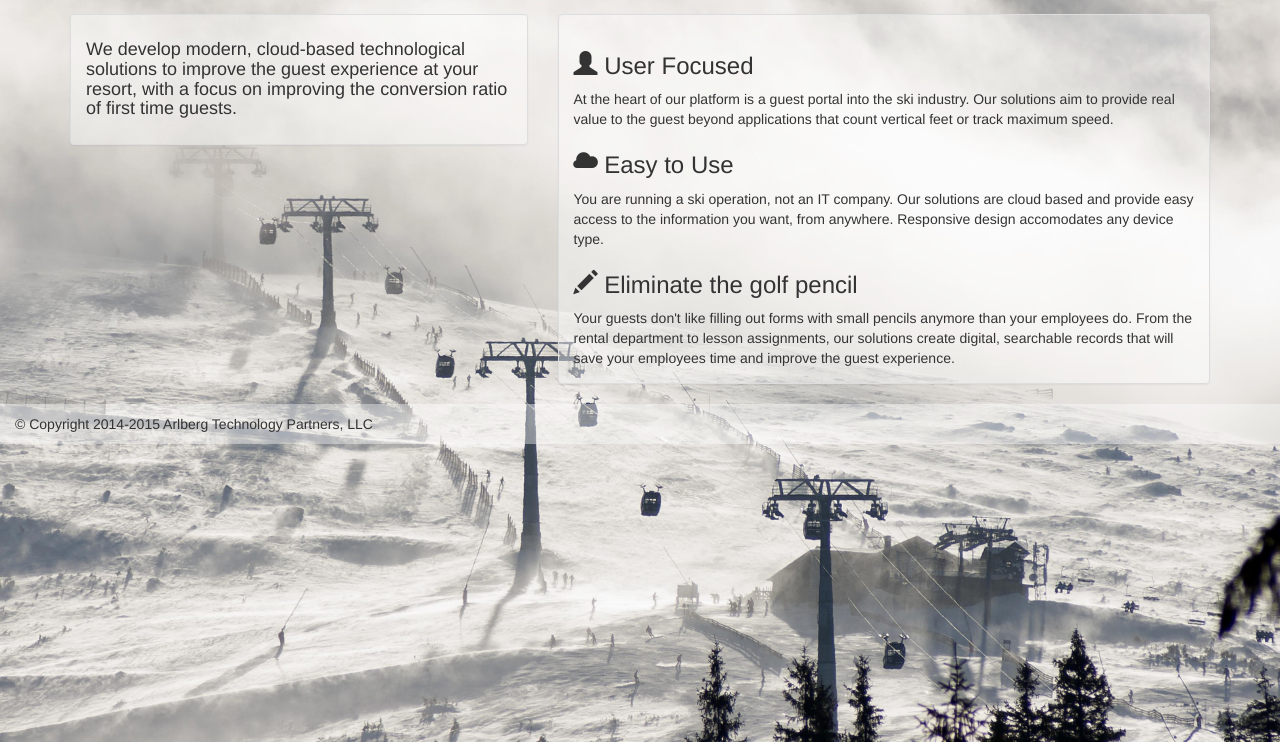
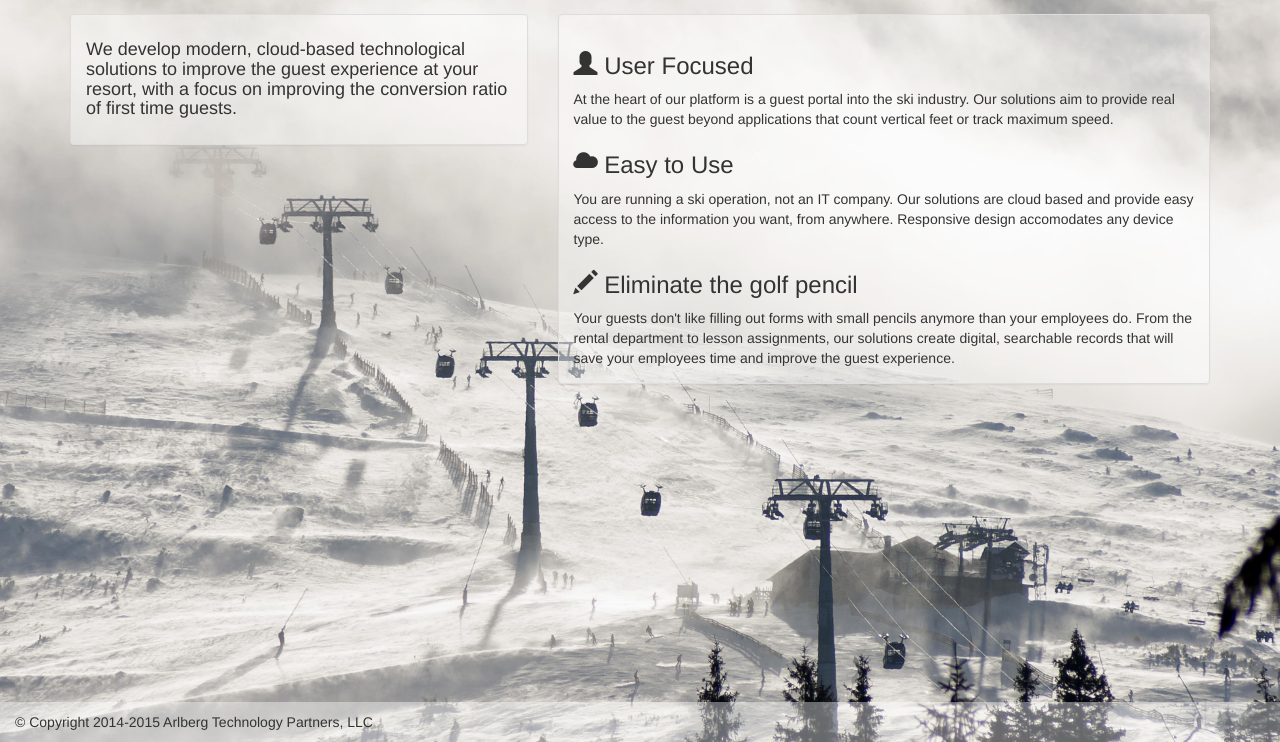
Before and after one commit to arlbergtechnology/arlbergtechnology.github.io, a plain HTML site: page index.html in a window 1280 px wide. Shown: the part 58-800 px from the top of the page. Drawn offline with nearby package versions, Linux system fonts and the light colour scheme.

Commit message:
More footer tweaks... much better now.

```diff
--- a/index.html
+++ b/index.html
@@ -17,7 +17,7 @@
 
 </head>
 <body>
-
+    <div class="wrapper">
         <nav class="navbar navbar-inverse">
             <div class="navbar-header">
                 <a class="navbar-brand" href="#">Arlberg Technology Partners, LLC</a>
@@ -62,7 +62,8 @@
 
             </div>
         </div>
-
+        <div class="footer-push"></div>
+    </div>
     <div class="footer">
         &#169 Copyright 2014-2015 Arlberg Technology Partners, LLC
     </div>
--- a/stylesheets/style.css
+++ b/stylesheets/style.css
@@ -21,9 +21,18 @@ body {
     width : 20px;
 }
 
+.wrapper {
+    min-height : 100%;
+    margin : 0 auto -40px;
+}
+
+.footer-push {
+    height : 40px;
+}
+
 .footer {
-    /*position : absolute;*/
-    bottom : 0;
+    /*position : absolute;
+    bottom : 0;*/
     width : 100%;
     height : 40px;
     background : rgba(255, 255, 255, 0.4);
```
Lines whose indentation alone changed are shown as unchanged.
